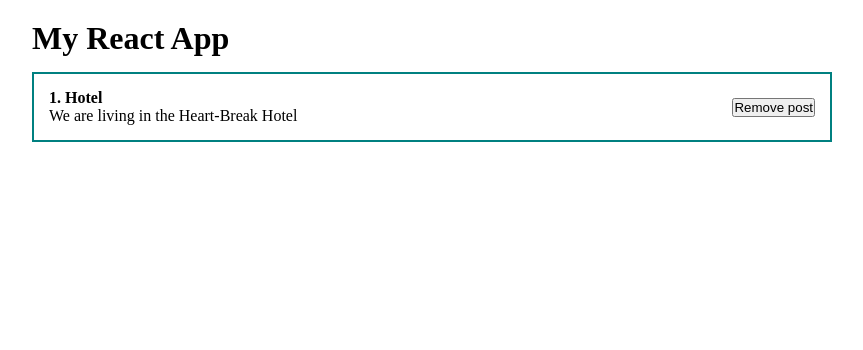
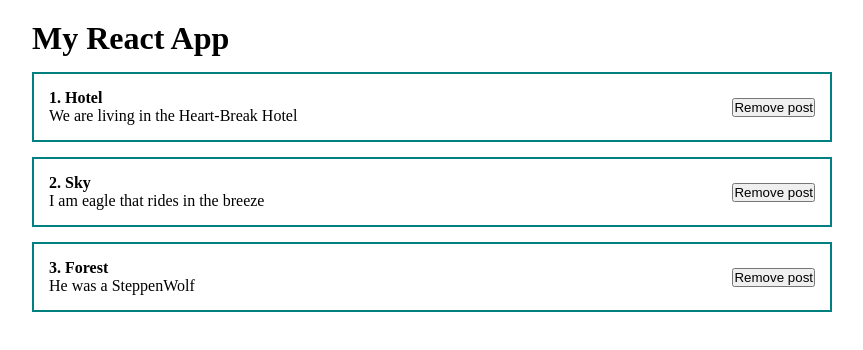
Before and after one commit to Ivan583/posts-project, a React (Create React App) app: page / in a window 1280 px wide. Shown: the top 350 px of the page, without its empty margins (208-1071 px from the left). Built offline with nearby package versions, Linux system fonts and the light colour scheme.

Commit message:
Передача списка в компонент

```diff
--- a/src/App.js
+++ b/src/App.js
@@ -1,12 +1,20 @@
-import React from 'react';
+import React, { useState } from 'react';
 import './App.css';
 import PostItem from './components/PostItem';
 
 function App() {
+  const [posts, setPosts] = useState([
+    {id: 1, title: "Hotel", body: "We are living in the Heart-Break Hotel"},
+    {id: 2, title: "Sky", body: "I am eagle that rides in the breeze"},
+    {id: 3, title: "Forest", body: "He was a SteppenWolf"},
+  ]);
+
   return (
     <div className="App">
       <h1>My React App</h1>
-        <PostItem post={{id: 1, title: "Hotel", body: "We are living in the Heart-Break Hotel"}} />
+        {posts.map(post =>
+          <PostItem post={post} key={post.id} />
+          )}
     </div>
   );
 }
```
